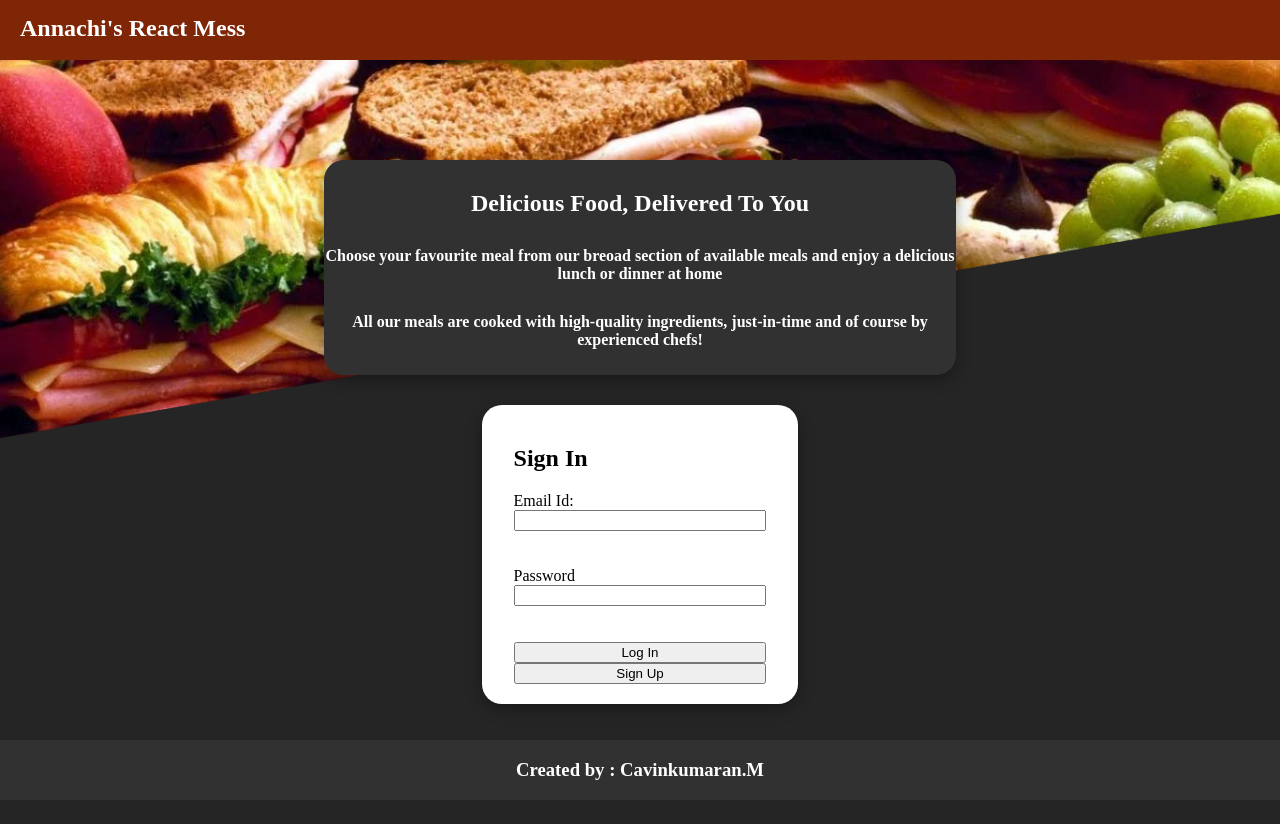
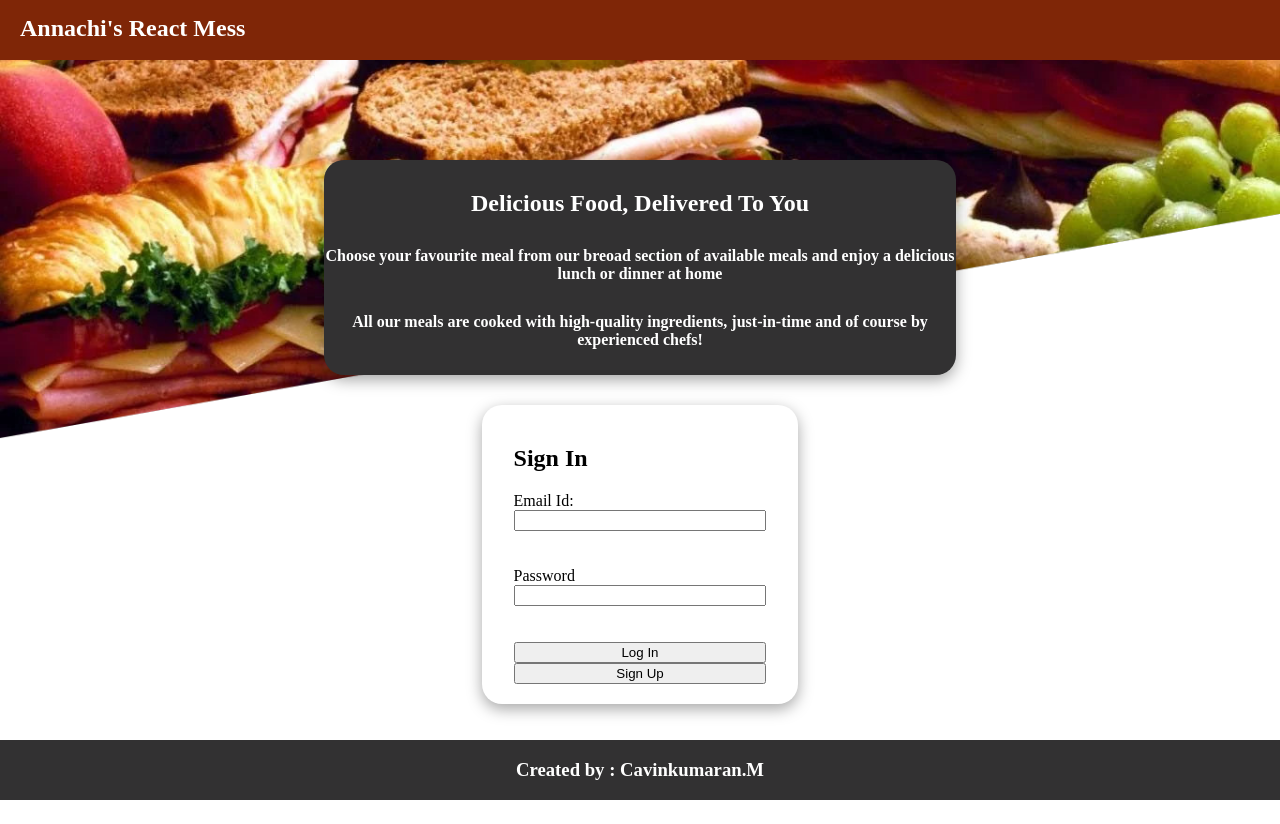
Before and after one commit to Cavinkumaran-m/AnnachiMess_FrontEnd, a React (Create React App) app: page / in a window 1280 px wide. Built offline with nearby package versions, Linux system fonts and the light colour scheme; no server answers.

Commit message:
bg color change

```diff
--- a/src/App.module.css
+++ b/src/App.module.css
@@ -1,6 +1,6 @@
 html {
   height: 100%;
-  background-color: #262526;
+  background-color: #ffffff;
   background-image: url(images/bg3.png);
   background-repeat: no-repeat;
   background-size: 100%;
```
